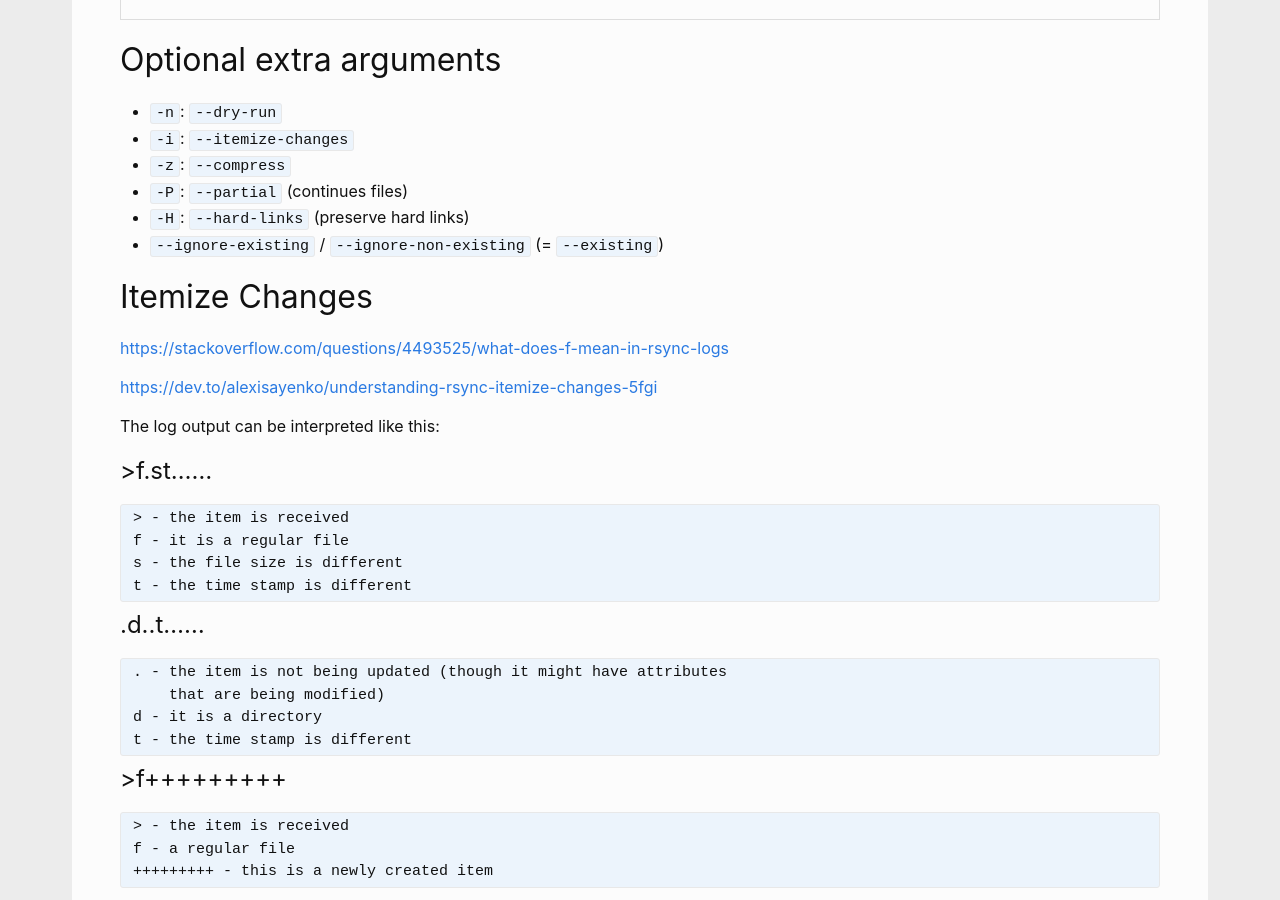
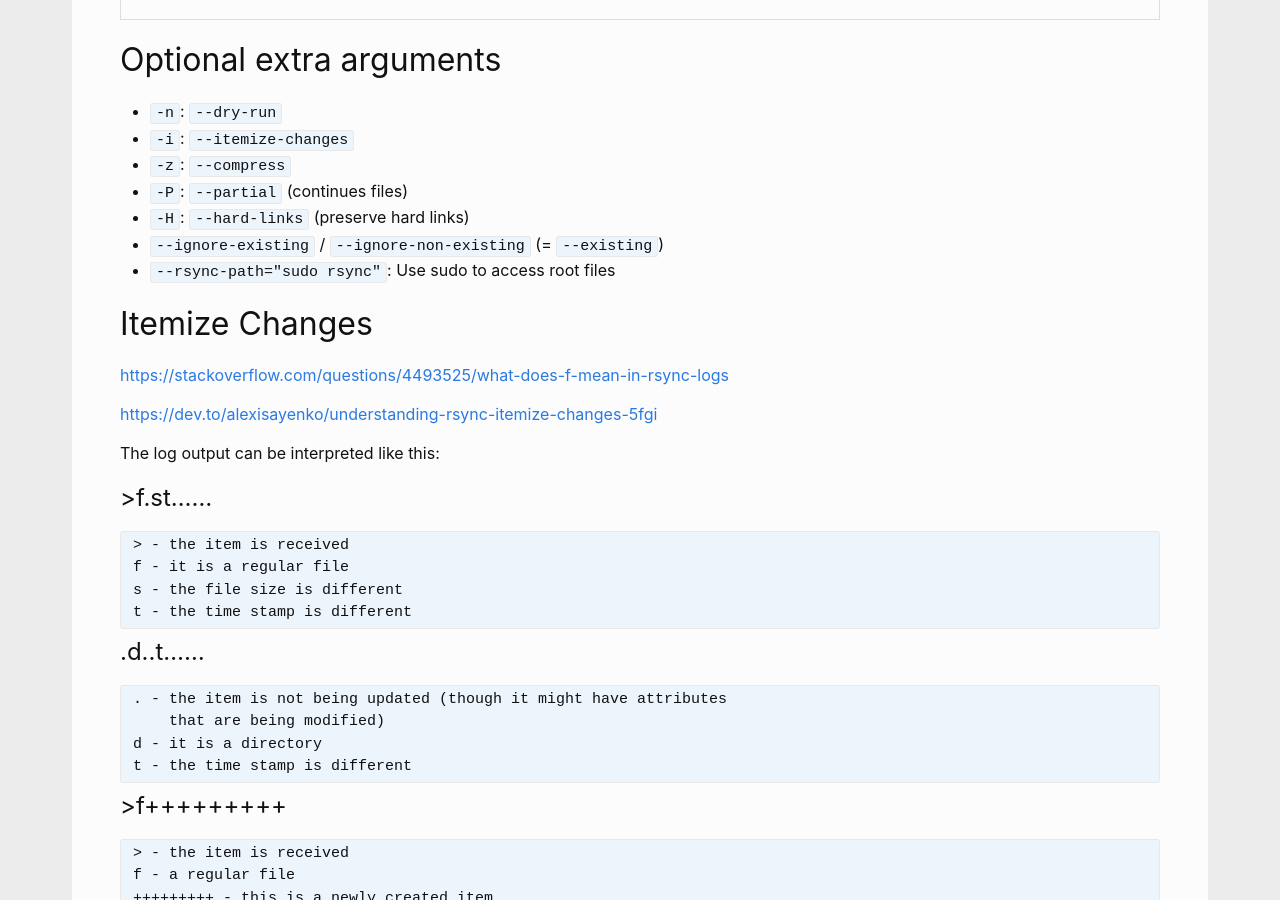
Before and after one commit to andreas-mausch/cheatsheets, a Jekyll site: the page built from _cheatsheets/rsync.md, in a window 1280 px wide and 900 px high, scrolled down 763 px. Built offline with Jekyll 4.4.1, drawn with Linux system fonts in a browser that asks for light colours.

Commit message:
rsync with sudo

```diff
--- a/_cheatsheets/rsync.md
+++ b/_cheatsheets/rsync.md
@@ -35,6 +35,7 @@ section:
 - `-P`: `--partial` (continues files)
 - `-H`: `--hard-links` (preserve hard links)
 - `--ignore-existing` / `--ignore-non-existing` (= `--existing`)
+- `--rsync-path="sudo rsync"`: Use sudo to access root files
 
 # Itemize Changes
 
```
